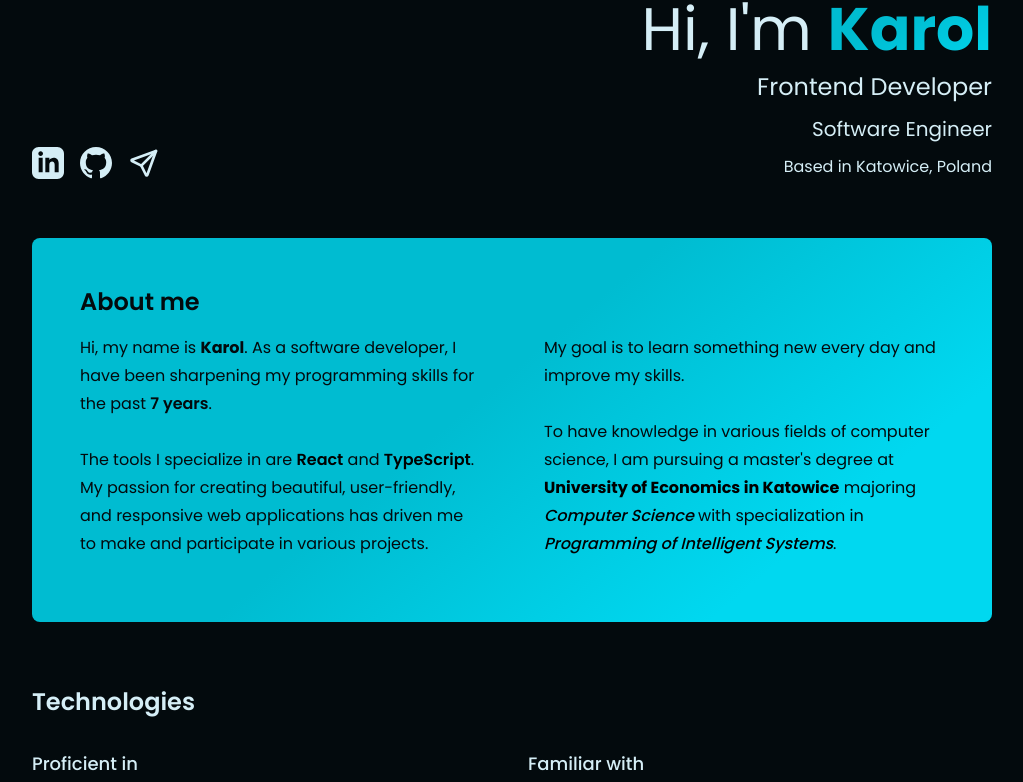
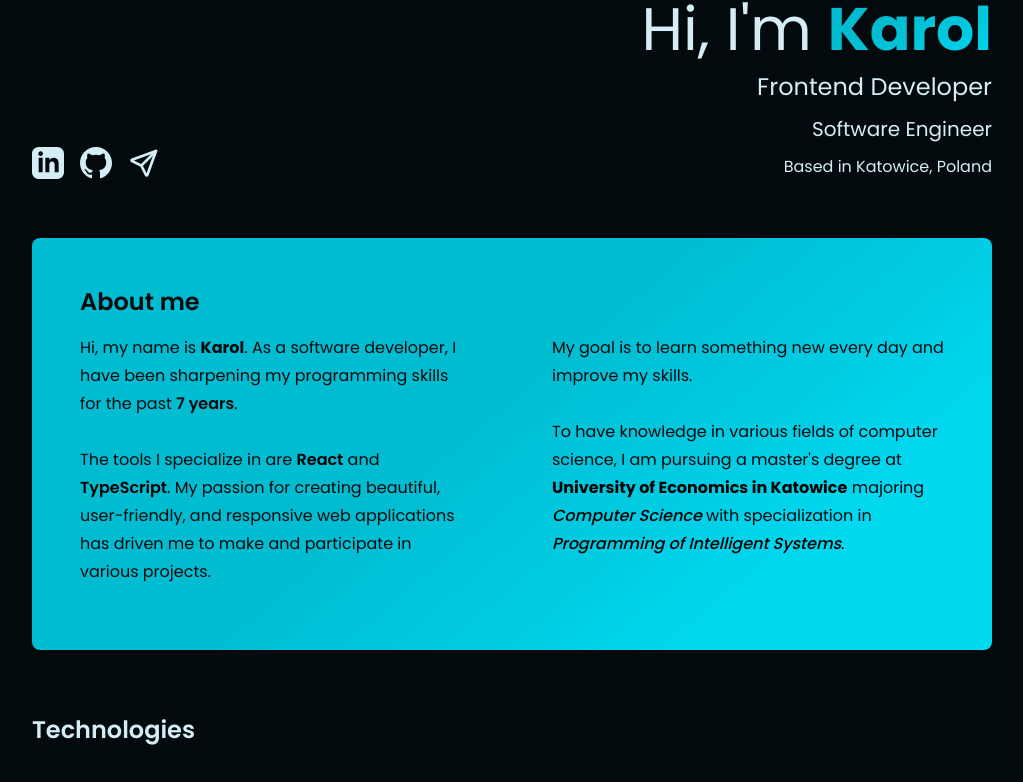
Before and after one commit to karolstawowski/portfolio, a React (Vite) app: page / in a window 1280 px wide. Shown: the part 562-1344 px from the top of the page, without its empty margins (128-1151 px from the left). Built offline with nearby package versions, Linux system fonts and the light colour scheme.

Commit message:
fix: increase about me gap

```diff
--- a/src/components/About.tsx
+++ b/src/components/About.tsx
@@ -9,7 +9,7 @@ export const About = (): JSX.Element => {
           id="about"
         >
           <SectionTitle>About me</SectionTitle>
-          <div className="py-4 leading-7 whitespace-pre-wrap md:grid-cols-2 md:grid md:gap-x-16">
+          <div className="py-4 leading-7 whitespace-pre-wrap md:grid-cols-2 md:grid md:gap-x-16 lg:gap-x-20 2xl:gap-x-24">
             <p>
               Hi, my name is <b>Karol</b>. As a software developer, I have been
               sharpening my programming skills for the past{' '}
```
